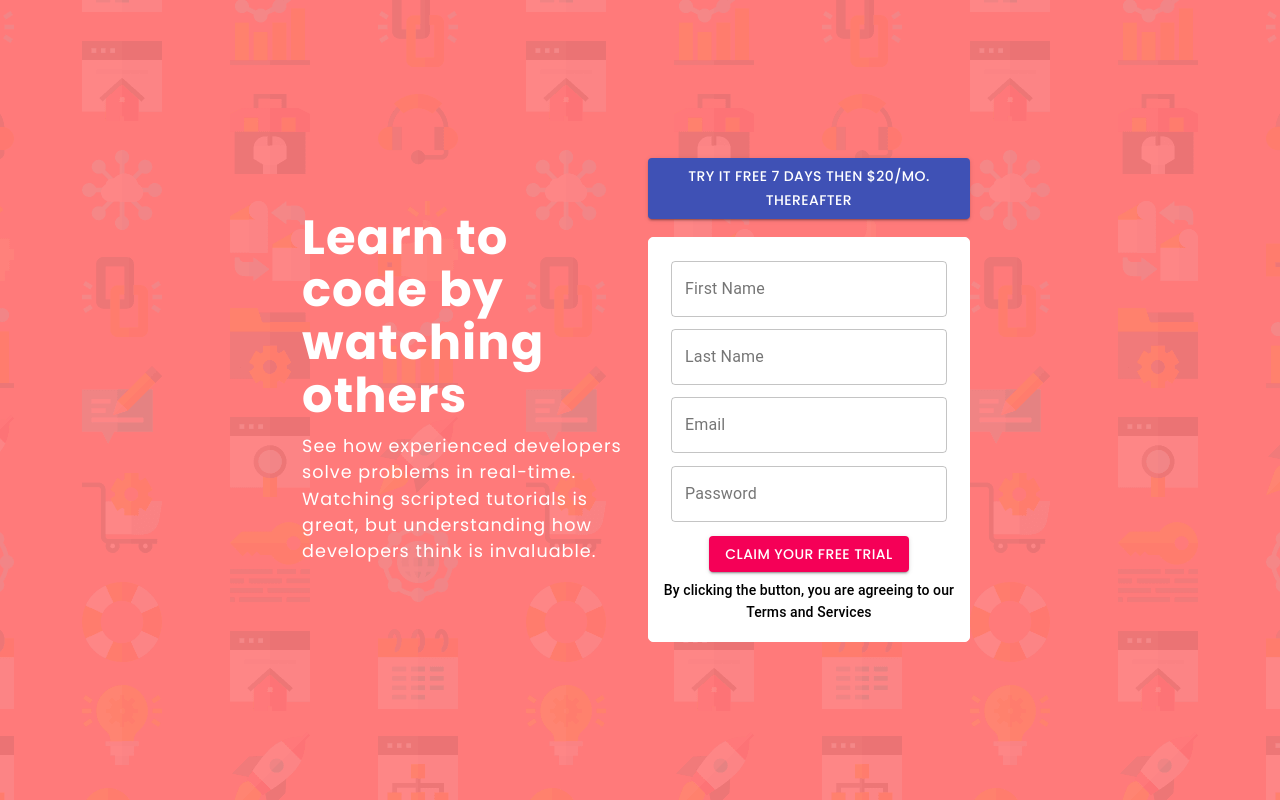
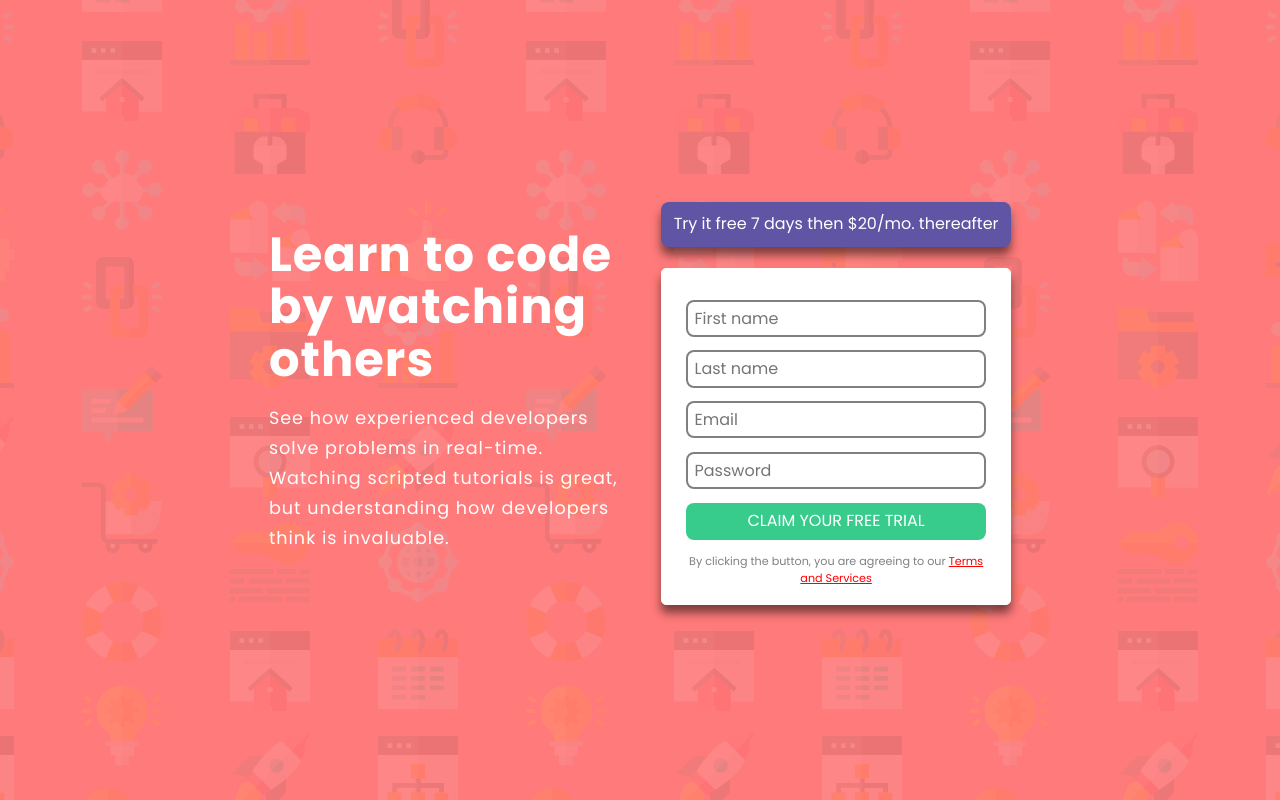
Before and after one commit to tikangcs/fem-signupform, a React app: page / in a window 1280 px wide. Built offline with nearby package versions, Linux system fonts and the light colour scheme.

Commit message:
#3 - desktop complete with validation and error messages

```diff
--- a/package.json
+++ b/package.json
@@ -22,7 +22,8 @@
   "dependencies": {
     "@material-ui/core": "^4.12.1",
     "react": "^17.0.2",
-    "react-dom": "^17.0.2"
+    "react-dom": "^17.0.2",
+    "react-hook-form": "^7.11.1"
   },
   "devDependencies": {
     "@babel/core": "^7.14.6",
--- a/src/components/TextField.js
+++ b/src/components/TextField.js
@@ -16,7 +16,7 @@ export default function TextFields({ label, type }) {
 
   return (
     <div className="textfield-wrapper">
-      <TextField id="firstName" label={label} type={type} variant="outlined" />
+      <TextField id={label} label={label} type={type} variant="outlined" />
     </div>
   );
 }
--- a/src/index.js
+++ b/src/index.js
@@ -3,8 +3,17 @@ import ReactDOM from "react-dom";
 import Button from "./components/Button";
 import TextField from "./components/TextField";
 import Typography from "@material-ui/core/Typography";
+import { useForm } from "react-hook-form";
 
 export default function App() {
+  const {
+    register,
+    handleSubmit,
+    watch,
+    formState: { errors },
+  } = useForm();
+  const onSubmit = (data) => console.log(data);
+
   return (
     <div className="app-container">
       <div className="container-left">
@@ -16,20 +25,98 @@ export default function App() {
         </p>
       </div>
       <main className="main-content">
-        <Button
-          className="button1"
-          text="Try it free 7 days then $20/mo. thereafter"
-          color="primary"
-        />
-        <form>
-          <TextField label="First Name" type="text" />
-          <TextField label="Last Name" type="text" />
-          <TextField label="Email" type="email" />
-          <TextField label="Password" type="password" />
-          <Button text="Claim your free trial" color="secondary" />
-          <Typography variant="subtitle2">
-            By clicking the button, you are agreeing to our Terms and Services
-          </Typography>
+        <button className="button1" type="button">
+          Try it free 7 days then $20/mo. thereafter
+        </button>
+
+        <form id="signup" className="form" onSubmit={handleSubmit(onSubmit)}>
+          <input
+            type="text"
+            className={errors.firstName ? "input-error" : "input"}
+            placeholder="First name"
+            {...register("firstName", {
+              required: {
+                value: true,
+                message: "First name cannot be empty",
+              },
+              minLength: { value: 3, message: "Min length: 3" },
+              maxLength: { value: 20, message: "Max length: 20" },
+            })}
+          />
+          {errors.firstName && (
+            <div className="error__message">
+              <p>{errors.firstName.message}</p>
+            </div>
+          )}
+
+          <input
+            type="text"
+            className={errors.lastName ? "input-error" : "input"}
+            placeholder="Last name"
+            {...register("lastName", {
+              required: {
+                value: true,
+                message: "Last name cannot be empty",
+              },
+              minLength: { value: 3, message: "Min length: 3" },
+              maxLength: { value: 20, message: "Max length: 20" },
+            })}
+          />
+          {errors.lastName && (
+            <div className="error__message">
+              <p>{errors.lastName.message}</p>
+            </div>
+          )}
+
+          <input
+            type="email"
+            className={errors.email ? "input-error" : "input"}
+            placeholder="Email"
+            {...register("email", {
+              required: {
+                value: true,
+                message: "Email cannot be empty",
+              },
+              minLength: { value: 3, message: "Min length: 3" },
+              maxLength: { value: 50, message: "Max length: 50" },
+              pattern: {
+                value: /^\S+@\S+$/i,
+                message: "Looks like this is not an email",
+              },
+            })}
+          />
+          {errors.email && (
+            <div className="error__message">
+              <p>{errors.email.message}</p>
+            </div>
+          )}
+          <input
+            type="password"
+            className={errors.password ? "input-error" : "input"}
+            placeholder="Password"
+            {...register("password", {
+              required: { value: true, message: "Password cannot be empty" },
+              min: { value: 3, message: "Min length: 3" },
+              maxLength: { value: 12, message: "Max length: 12" },
+            })}
+          />
+          {errors.password && (
+            <div className="error__message">
+              <p>{errors.password.message}</p>
+            </div>
+          )}
+          <input
+            type="submit"
+            form="signup"
+            value="CLAIM YOUR FREE TRIAL"
+            className="button2"
+          />
+          <div className="subtext">
+            By clicking the button, you are agreeing to our{" "}
+            <a href="#" className="terms">
+              Terms and Services
+            </a>
+          </div>
         </form>
       </main>
     </div>
--- a/src/style.css
+++ b/src/style.css
@@ -118,7 +118,6 @@ select {
 }
 
 form {
-  margin: 8px;
   display: flex;
   flex-direction: column;
   align-items: center;
@@ -127,7 +126,8 @@ form {
   background-color: white;
   border-radius: 5px;
   padding: 5% 2%;
-  margin-top: 3%;
+  box-shadow: 0 0.5em 10px rgba(0, 0, 0, 0.5);
+  margin: 2% 0;
 }
 
 .textfield-wrapper {
@@ -143,6 +143,73 @@ form {
   text-align: center;
 }
 
+.input {
+  margin: 4% 0 0 0;
+  width: 90%;
+  padding: 5% 2%;
+  height: 4vh;
+  border: 2px solid grey;
+  border-radius: 1vh;
+}
+
+.input-error {
+  margin: 4% 0 0 0;
+  width: 90%;
+  padding: 5% 2%;
+  height: 4vh;
+  border: 4px solid red;
+  color: red;
+  font-weight: 500;
+  border-radius: 1vh;
+  background: url("./images/icon-error.svg") no-repeat 95% center;
+}
+
+.input-error:focus,
+.input:focus {
+  outline: none;
+}
+
+.error__message {
+  color: red;
+  font-size: 0.7rem;
+  text-align: end;
+  display: flex;
+  justify-content: flex-end;
+  align-items: flex-start;
+  width: 90%;
+}
+
+.subtext {
+  font-size: 0.7rem;
+  width: 90%;
+  text-align: center;
+  color: grey;
+}
+
+.button1 {
+  padding: 3%;
+  width: 100%;
+  margin: 4% 0;
+  background-color: hsl(248, 32%, 49%);
+  color: white;
+  border-radius: 1vh;
+  border: none;
+  box-shadow: 0 0.5em 10px rgba(0, 0, 0, 0.5);
+}
+
+.button2 {
+  padding: 2%;
+  width: 90%;
+  margin: 4% 0;
+  background-color: hsl(154, 59%, 51%);
+  color: white;
+  border-radius: 1vh;
+  border: none;
+}
+.terms {
+  color: red;
+}
+
 @media screen and (min-width: 400px) {
   .app-container {
     display: flex;
@@ -156,22 +223,26 @@ form {
 
   .container-left {
     width: 40%;
+    min-width: 350px;
     display: inline-block;
-    margin: 0 0 0 5%;
+    margin: 0 5% 0 5%;
   }
   .main-content {
     width: 40%;
     display: inline-block;
     margin: 0 5% 0 0;
+    min-width: 350px;
   }
 
   .header {
     font-size: 3rem;
     text-align: start;
     line-height: 1.1;
+    margin: 5% 0;
   }
   .paragraph {
     font-size: 1.1rem;
     text-align: start;
+    line-height: 1.7;
   }
 }
```
Also changed, not shown: 2 other files.
